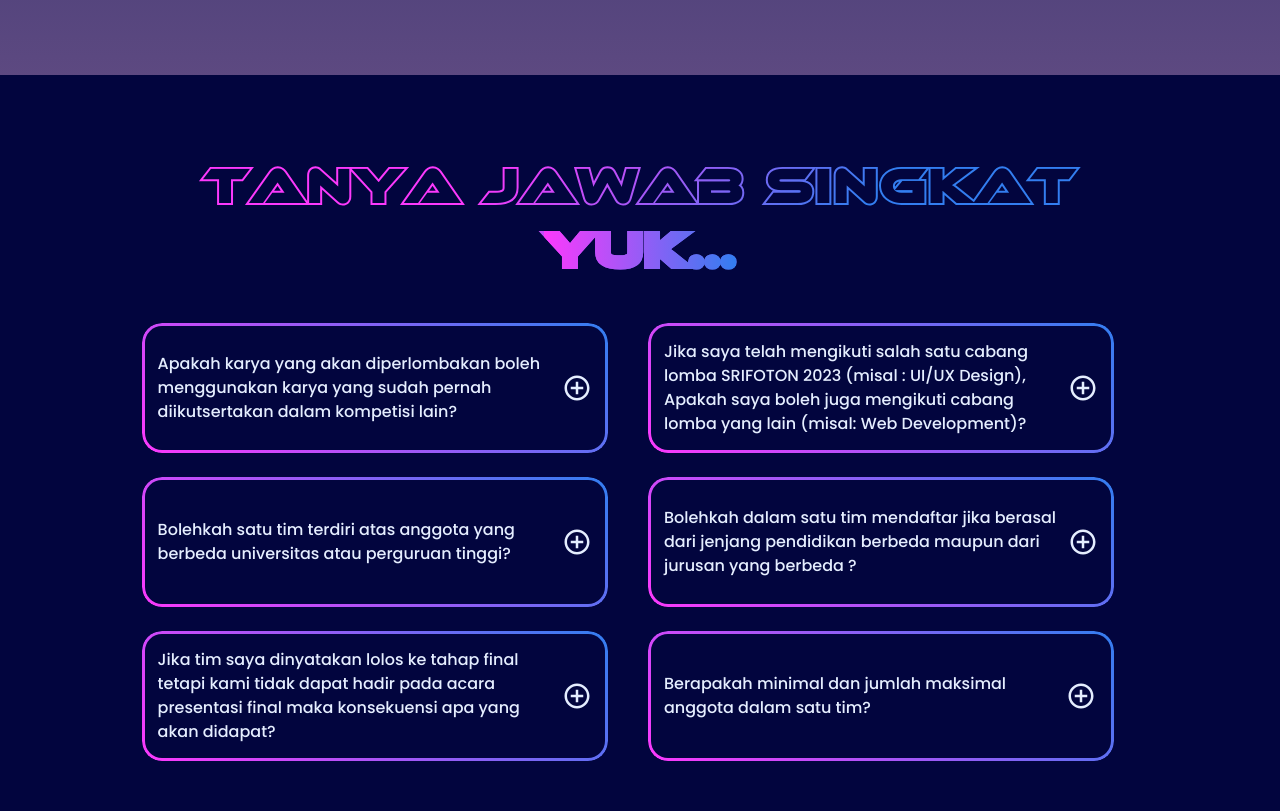
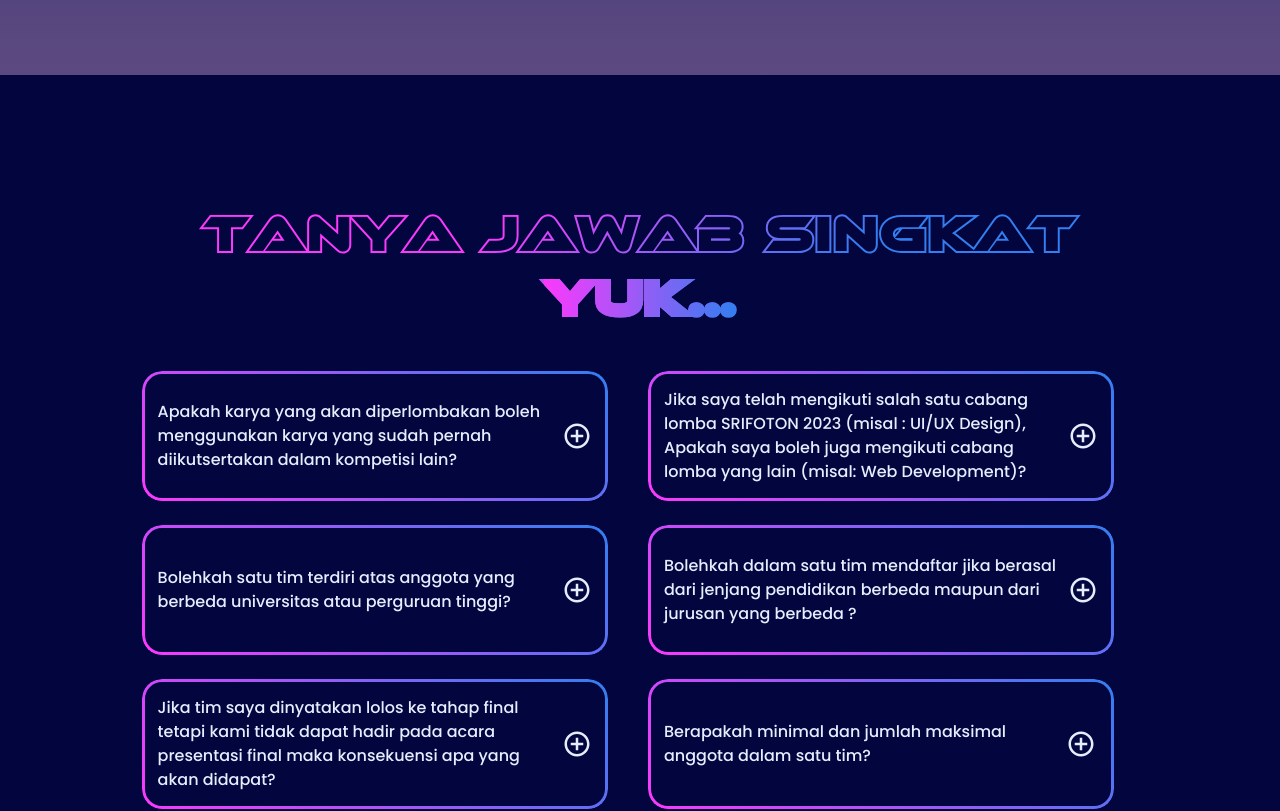
Before and after one commit to zildjianvitoo/srifoton2023fe-deployed, a Next.js app: page /kompetisi/uiux-design in a window 1280 px wide. Shown: the part 3460-4271 px from the top of the page. Built offline with nearby package versions, Linux system fonts and the light colour scheme.

Commit message:
fix: remove extra margin bottom kompetisi page

```diff
--- a/components/organisms/Kompetisi/QNAKompetisi.jsx
+++ b/components/organisms/Kompetisi/QNAKompetisi.jsx
@@ -14,7 +14,7 @@ export default function QNAKompetisi({ competitionTypePage, qnaList }) {
   };
 
   return (
-    <section id="qna-kompetisi" className="mt-8 lg:mt-12">
+    <section id="qna-kompetisi" className="mt-8 md:mt-14 lg:mt-24">
       <div className="min-h-screen ">
         <div className="flex flex-col p-8 ">
           <h1
--- a/components/organisms/Seminar/QNASeminar.jsx
+++ b/components/organisms/Seminar/QNASeminar.jsx
@@ -15,11 +15,11 @@ export default function QNASeminar() {
   };
 
   return (
-    <section id="qna-seminar" className="mt-8 lg:mt-24">
+    <section id="qna-seminar" className="mt-8 md:mt-14 lg:mt-24">
       <div className="min-h-screen">
         <div className="flex flex-col w-full p-8">
           <h1
-            className={`flex flex-col pb-2 pl-0 mt-2 text-3xl md:text-4xl font-semibold tracking-wider text-center lg:gap-3  qna-kompetisi-header dark:qna-kompetisi-header-dark ${ethnocentric.className} lg:text-5xl"
+            className={`flex flex-col pb-2 pl-0 mt-2 text-3xl md:text-4xl font-semibold tracking-wider text-center lg:gap-3  qna-kompetisi-header dark:qna-kompetisi-header-dark ${ethnocentric.className} lg:text-5xl "
 
             `}
           >
--- a/pages/kompetisi/competitive-programming.jsx
+++ b/pages/kompetisi/competitive-programming.jsx
@@ -224,7 +224,6 @@ export default function CompetitiveProgramming() {
       </LayoutCredentials>
       <Narahubung contacts={narahubungCP} id={"narahubung-cp"} />
       <QNAKompetisi competitionTypePage qnaList={cpQnaList} />
-      <div className="mb-60"></div>
     </LayoutMain>
   );
 }
--- a/pages/kompetisi/uiux-design.jsx
+++ b/pages/kompetisi/uiux-design.jsx
@@ -221,7 +221,6 @@ export default function CompetitiveProgramming() {
       </LayoutCredentials>
       <Narahubung contacts={narahubungUiUx} id={"narahubung-uiuxdesing"} />
       <QNAKompetisi competitionTypePage qnaList={uiuxDesignQnaList} />
-      <div className="mb-60"></div>
     </LayoutMain>
   );
 }
--- a/pages/kompetisi/web-development.jsx
+++ b/pages/kompetisi/web-development.jsx
@@ -213,7 +213,6 @@ export default function CompetitiveProgramming() {
       </LayoutCredentials>
       <Narahubung contacts={narahubungWebDev} id={"narahubung-webdev"} />
       <QNAKompetisi competitionTypePage qnaList={webdevQnaList} />
-      <div className="mb-60"></div>
     </LayoutMain>
   );
 }
```
